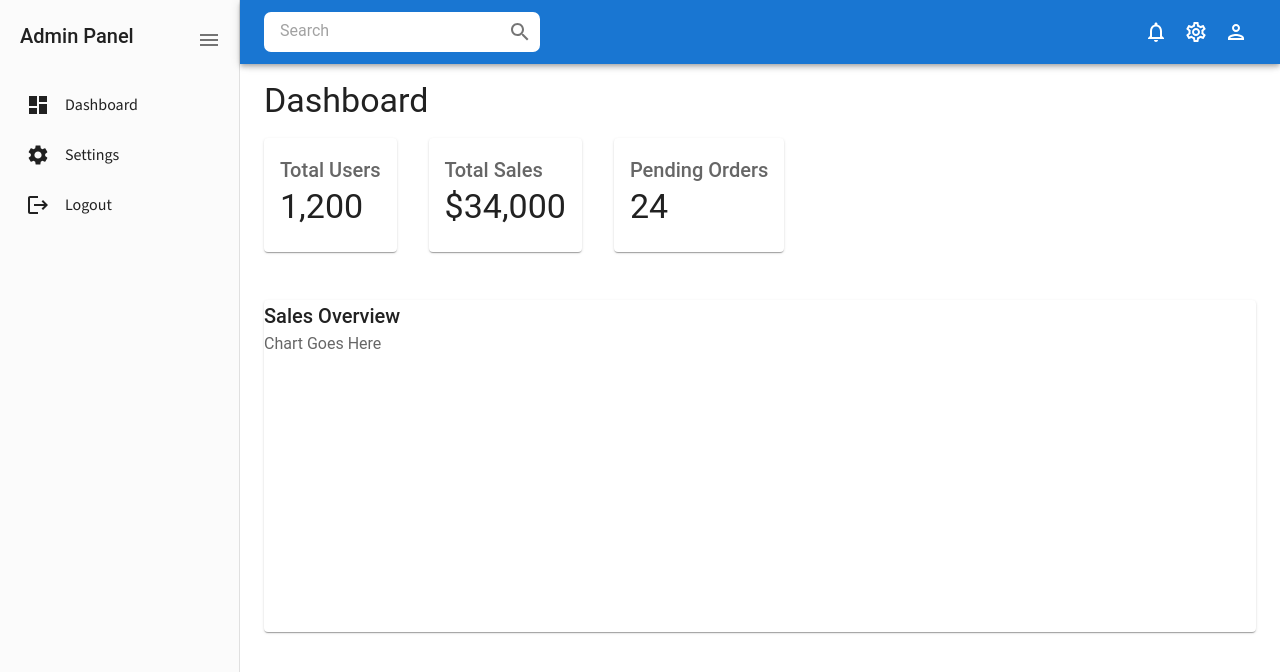
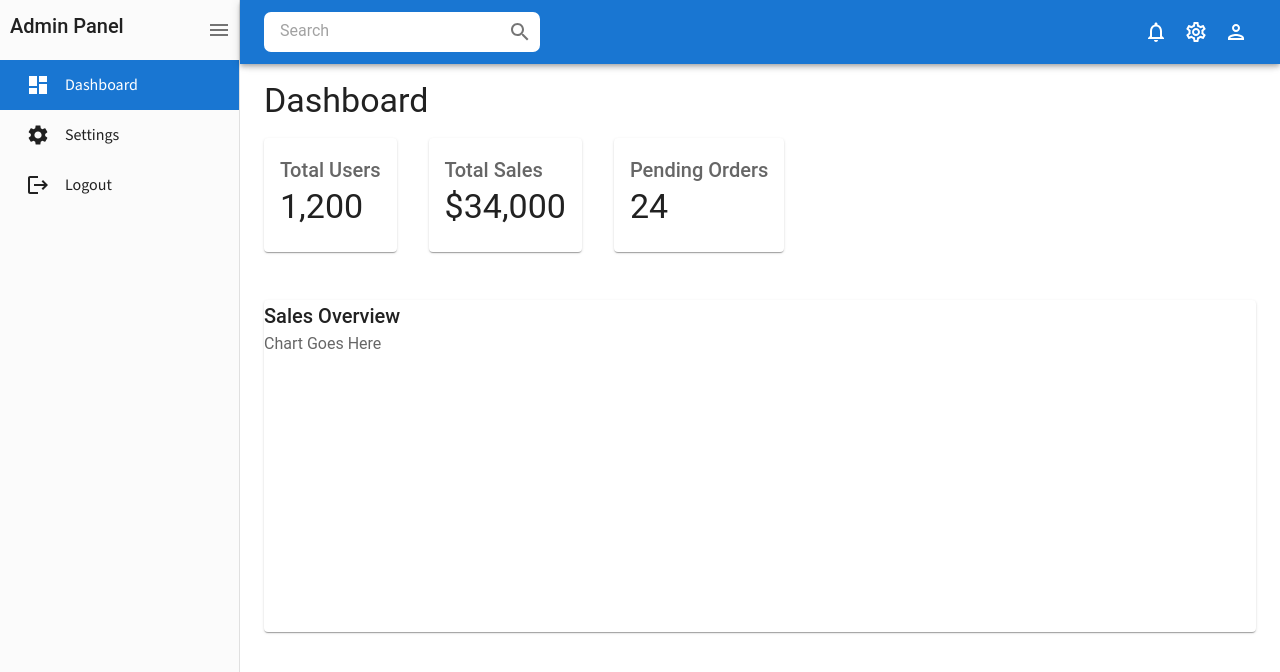
Before and after one commit to SaurabhNegis/Admin_panel, a React (Vite) app: page / in a window 1280 px wide. Shown: the top 672 px of the page. Built offline with nearby package versions, Linux system fonts and the light colour scheme; a web font is replaced by a local one.

Commit message:
added isActive funtionality to menuItems

```diff
--- a/src/components/common/Sidebar.jsx
+++ b/src/components/common/Sidebar.jsx
@@ -1,51 +1,73 @@
 import React from 'react';
-// Import Sidebar components from react-pro-sidebar
 import { Sidebar, Menu, MenuItem } from 'react-pro-sidebar';
-// Import Link component for navigation from react-router-dom
-import { Link } from 'react-router-dom';
-// Import Material-UI components for layout and typography
+import { Link, useLocation } from 'react-router-dom'; // Import useLocation
 import { Box, Typography, IconButton } from '@mui/material';
-// Import Material-UI icons for menu items
 import { Dashboard, Settings, Logout } from '@mui/icons-material';
-// Import a specific icon for the sidebar toggle button
 import MenuOutlinedIcon from "@mui/icons-material/MenuOutlined";
 
 const Sidebars = ({ isCollapsed, setIsCollapsed }) => {
-  // Function to toggle the collapsed state based on the parent's `isCollapsed` value
+  const location = useLocation(); // Getting the current location for sidebar menuitem
+
   const handleToggle = () => {
-    setIsCollapsed(!isCollapsed);  // Toggle collapsed state by updating the parent state
+    setIsCollapsed(!isCollapsed);
   };
 
   return (
     <Box sx={{ overflow: "hidden", width: "100%" }}>
-      {/* Sidebar component from react-pro-sidebar with a fixed full viewport height */}
       <Sidebar collapsed={isCollapsed} style={{ height: '100vh' }}>
-        {/* Header section of the sidebar containing the title and a toggle button */}
-        <Box sx={{ display: 'flex', justifyContent: "space-between", padding: '20px' }}>
-          {/* Typography component to display the sidebar title, only shown when expanded */}
+        <Box sx={{ display: 'flex', justifyContent: "space-between", margin: "10px" }}>
           {!isCollapsed && (
             <Typography variant="h6">
               Admin Panel
             </Typography>
           )}
-          {/* IconButton component wrapping the MenuOutlinedIcon for toggle functionality */}
           <IconButton onClick={handleToggle}>
             <MenuOutlinedIcon />
           </IconButton>
         </Box>
 
-        {/* Menu container to hold the individual menu items */}
-        <Menu iconShape="square">
-          {/* MenuItem for Dashboard with an icon and a link to the home page */}
-          <MenuItem icon={<Dashboard />} component={<Link to={"/"} />}>
+        <Menu iconShape="square"
+        menuItemStyles={{
+            button: ({ level, active }) => {
+              if (active) {
+                return {
+                  backgroundColor: '#1976d2', // Custom background color for active item
+                  color: '#fff', // Custom text color for active item
+                  '&:hover': {
+                    backgroundColor: '#1565c0', // Custom hover background color
+                  },
+                };
+              }
+              return {};
+            },
+          }}
+
+
+        >
+          {/* Dashboard MenuItem */}
+          <MenuItem
+            icon={<Dashboard />}
+            component={<Link to={"/"} />}
+            active={location.pathname === "/"} // Check if the current route matches
+          >
             {!isCollapsed && 'Dashboard'}
           </MenuItem>
-          {/* MenuItem for Settings with an icon and a link to the settings page */}
-          <MenuItem icon={<Settings />} component={<Link to={"/settings"} />}>
+
+          {/* Settings MenuItem */}
+          <MenuItem
+            icon={<Settings />}
+            component={<Link to={"/settings"} />}
+            active={location.pathname === "/settings"} // Check if the current route matches
+          >
             {!isCollapsed && 'Settings'}
           </MenuItem>
-          {/* MenuItem for Logout with an icon and a link to the logout page */}
-          <MenuItem icon={<Logout />} component={<Link to={"/logout"} />}>
+
+          {/* Logout MenuItem */}
+          <MenuItem
+            icon={<Logout />}
+            component={<Link to={"/logout"} />}
+            active={location.pathname === "/logout"} // Check if the current route matches
+          >
             {!isCollapsed && 'Logout'}
           </MenuItem>
         </Menu>
--- a/src/index.css
+++ b/src/index.css
@@ -10,10 +10,8 @@ body,
   font-family: "Source Sans 3", sans-serif;
 }
 
-
 .app {
   display: flex;
-  flex-direction: column;
   position: relative;
 }
 
```
